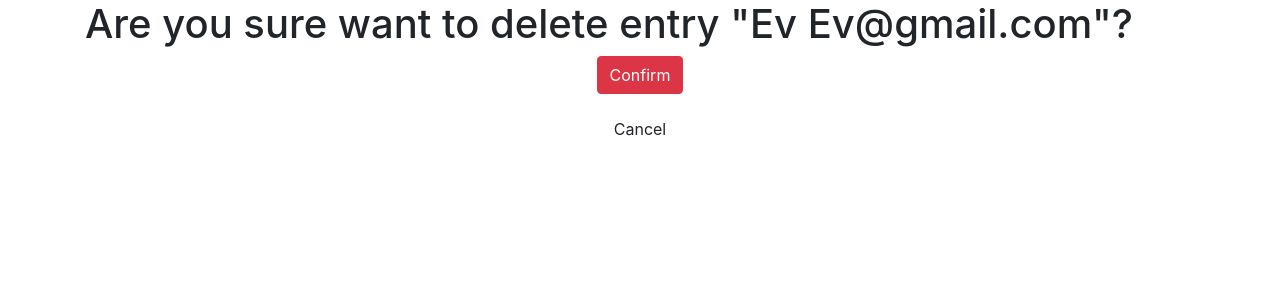
After one commit to tyzo4ka/guest_book, a Django app: page /entry/1/delete in a window 1280 px wide. The commit adds this page. Shown: the top 300 px of the page. Run offline with Django 3.2, Linux system fonts and the light colour scheme; data comes from the database, SQL or seed files in the repository; some libraries are stand-ins or nearby versions.

Commit message:
add delete.html

```diff
--- a/source/webapp/models.py
+++ b/source/webapp/models.py
@@ -16,4 +16,4 @@ class Entry(models.Model):
     updated_at = models.DateTimeField(auto_now=True, verbose_name='Время изменения')
 
     def __str__(self):
-        return self.text
+        return f"{self.author} {self.email}"
--- /dev/null
+++ b/source/webapp/templates/delete.html
@@ -0,0 +1,13 @@
+{% extends "base.html" %}
+{% block title %}Delete entry{% endblock %}
+{#{% block menu %}#}
+{#    <li><a href="{% url 'article_view' article.pk %}">View</a></li>#}
+{#{% endblock %}#}
+{% block content %}
+    <h1>Are you sure want to delete entry "{{ entry }}"?</h1>
+    <form method="POST" action="{% url "entry_delete" entry.pk %}" class="text-center">
+        {% csrf_token %}
+        <p><input type="submit" value="Confirm" class="btn btn-danger"></p>
+        <p><a href="{% url "index" %}" class="btn btn-default">Cancel</a></p>
+    </form>
+{% endblock %}
--- a/source/webapp/templates/entry.html
+++ b/source/webapp/templates/entry.html
@@ -1,8 +1,4 @@
 {% extends 'base.html' %}
-{% block menu %}
-    <li><a href="{% url 'entry_update' article.pk %}">Edit</a></li>
-    <li><a href="{% url 'entry_delete' article.pk %}">Delete</a></li>
-{% endblock %}
 {% block content %}
     <div class="container">
         <h2>{{ entry.name }}</h2>
```
Also changed, not shown: source/webapp/templates/create.html (line endings or trailing spaces).
